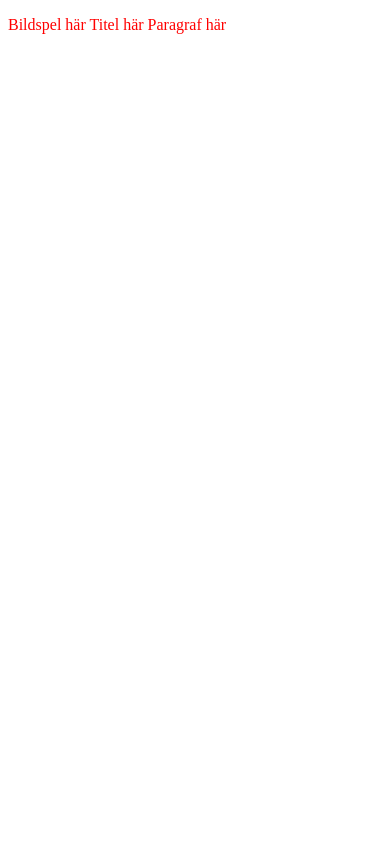
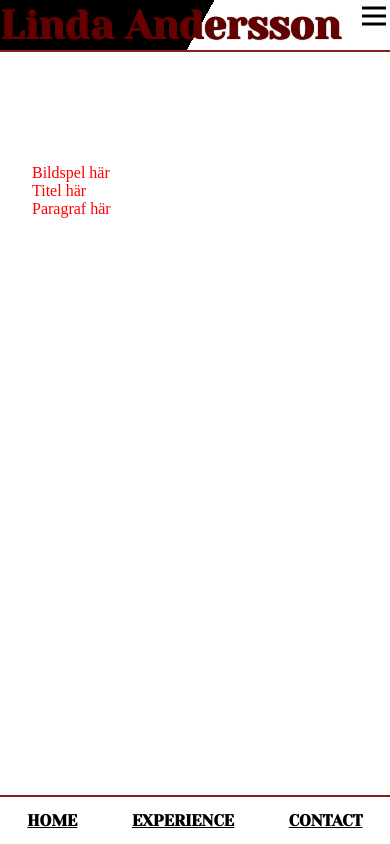
Before and after one commit to linda-94-andersson/Kunskapskontroll-4, a plain HTML site: page HTML/experience-details.html in a window 390 px wide. Drawn offline with nearby package versions, Linux system fonts and the light colour scheme.

Commit message:
Added hamburger menu in mobile view

```diff
--- a/CSS/experience-details.css
+++ b/CSS/experience-details.css
@@ -1,3 +1,9 @@
 p {
     color: red;
+    margin-top: 5em;
+    padding: 2em;
 }
+
+span {
+    display: block;
+}
--- a/CSS/header.css
+++ b/CSS/header.css
@@ -1,6 +1,92 @@
-.header-nav ul {
+ header {
+   padding: 0.1em 0;
+ }
+
+ .header-nav ul {
   display: none;
 }
+
+.navbar-menu {
+  background-color: rgb(255, 255, 255);
+  position: absolute;
+  top: 0;
+  left: 0;
+  width: 100%;
+  height: 4em;
+  transform: translateX(-100%);
+  transition: 0.5s;
+  border-bottom: 1px solid black;
+}
+
+.navbar-menu.active { transform: translateX(0);transition: 0.5s; }
+
+.navbar-menu .menu-listing { padding: 0;margin: 0;text-align: left; }
+
+.menu-listing li { display: inline-block; }
+
+.menu-listing li a {
+  background-color: rgb(255, 255, 255);
+  color: red;
+  display: block;
+  font-size: 1rem;
+  height: 2em;
+  line-height: 2em;
+  padding: 0 1em;
+  letter-spacing: 1px;
+  text-decoration: none;
+  transform: 0.5s;
+}
+
+.menu-listing li a:hover { background-color: #262626;color: #fff;transition: 0.5s; }
+
+.menu {
+  position: fixed;
+  top: 0;
+  right: 0;
+  background-color: rgb(255, 255, 255);
+  height: 2em;
+  width: 2em;
+  cursor: pointer;
+  transition: 0.3s;
+  z-index: 10;
+}
+
+.menu span {
+  position: absolute;
+  height: 3px;
+  width: 1.5em;
+  background-color: rgb(0, 0, 0);
+  top: 50%;
+  left: 50%;
+  transform: translate(-50%, -50%);
+  transform: 0.3s;
+}
+
+.menu span:before {
+  content: '';
+  position: absolute;
+  top: -8px;
+  background-color: rgb(0, 0, 0);
+  height: 3px;
+  width: 1.5em;
+  transition: 0.3s;
+}
+
+.menu span:after {
+  content: '';
+  position: absolute;
+  top: 8px;
+  background-color: rgb(0, 0, 0);
+  height: 3px;
+  width: 1.5em;
+  top: 0.3s;
+}
+
+.menu.active span {background-color:transparent; }
+
+.menu.active span:before { transform: rotate(45deg);top:0; }
+
+.menu.active span:after { transform: rotate(-45deg);top:0; }
 
 @media (min-width: 1024px) {
   header {
@@ -18,4 +104,9 @@
   .header-nav ul {
     display: flex;
   }
+
+  .navbar-menu,
+  .menu {
+    display: none;
+  }
 }
--- a/HTML/experience-details.html
+++ b/HTML/experience-details.html
@@ -1,5 +1,6 @@
 <!DOCTYPE html>
 <html lang="en">
+
 <head>
     <meta charset="UTF-8">
     <meta http-equiv="X-UA-Compatible" content="IE=edge">
@@ -11,12 +12,62 @@
     <link rel="preconnect" href="https://fonts.gstatic.com" crossorigin>
     <link href="https://fonts.googleapis.com/css2?family=Yeseva+One&display=swap" rel="stylesheet">
     <link rel="stylesheet" href="../CSS/experience-details.css">
+    <link rel="stylesheet" href="../CSS/Style/color.css">
+    <link rel="stylesheet" href="../CSS/Style/typography.css">
+    <link rel="stylesheet" href="../CSS/header.css">
+    <link rel="stylesheet" href="../CSS/footer.css">
+    <link rel="stylesheet" href="../CSS/Style/root.css">
+    <link rel="stylesheet" href="../CSS/Style/main-colors.css">
+    <script src="https://code.jquery.com/jquery-3.6.0.js"
+        integrity="sha256-H+K7U5CnXl1h5ywQfKtSj8PCmoN9aaq30gDh27Xc0jk=" crossorigin="anonymous"></script>
+    <script src="../JS/hamburger.js" defer></script>
 </head>
+
 <body>
-    <p>
-        Bildspel här
-        Titel här
-        Paragraf här
-    </p>
+    <header>
+        <h1 class="header-title">Linda Andersson</h1>
+
+        <!-- Only visible during desktop mode -->
+        <nav class="header-nav" aria-labelledby="primary-navigation">
+            <ul>
+                <li><a href="index.html">Home</a></li>
+                <li><a href="experience.html">Experience</a></li>
+                <li><a href="contact.html">Contact</a></li>
+            </ul>
+        </nav>
+
+        <!-- Only visible during mobile mode -->
+        <div class="menu">
+            <span></span>
+        </div>
+
+        <nav class="navbar-menu">
+            <ul class="menu-listing">
+                <li><a href="index.html">Home</a></li>
+                <li><a href="experience.html">Experience</a></li>
+                <li><a href="contact.html">Contact</a></li>
+            </ul>
+        </nav>
+    </header>
+
+    <main>
+        <p>
+            <span>Bildspel här</span>
+            <span>Titel här</span>
+            <span>Paragraf här</span>
+        </p>
+    </main>
+
+    <footer>
+        <h3>Linda Andersson</h3>
+        <nav class="footer-nav" aria-labelledby="footer-navigation">
+            <ul>
+                <li><a href="index.html">Home</a></li>
+                <li><a href="experience.html">Experience</a></li>
+                <li><a href="contact.html">Contact</a></li>
+            </ul>
+        </nav>
+    </footer>
 </body>
+
 </html>
--- /dev/null
+++ b/JS/hamburger.js
@@ -0,0 +1,7 @@
+$(".menu").click(function() {
+    2
+      $(".menu").toggleClass("active");
+    3
+      $(".navbar-menu").toggleClass("active");
+    4
+    });
```
Also changed, not shown: HTML/contact.html (+18 -0 lines), HTML/experience.html (+23 -2 lines), HTML/index.html (+1 -0 lines).
